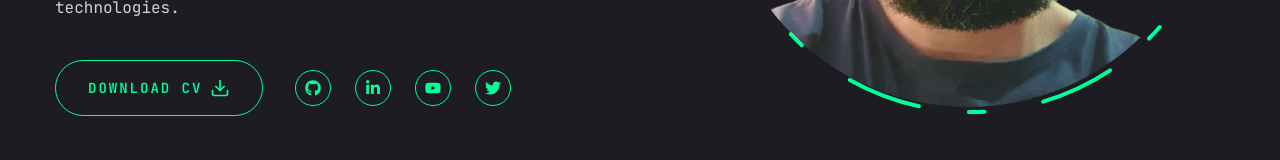
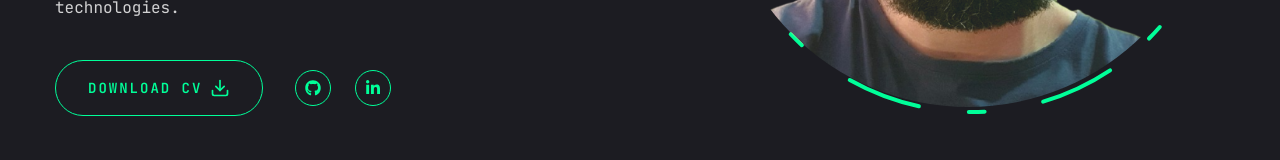
Before and after one commit to mlgonzaga/my_portfolio_dev, a Next.js app: page / in a window 1280 px wide. Shown: the part 564-724 px from the top of the page. Built offline with nearby package versions, Linux system fonts and the light colour scheme.

Commit message:
Update Socials.jsx

```diff
--- a/components/Socials.jsx
+++ b/components/Socials.jsx
@@ -4,9 +4,9 @@ import { FaGithub, FaLinkedinIn, FaYoutube, FaTwitter } from 'react-icons/fa'
 
 const socials = [
     {icon:<FaGithub />, path:'https://github.com/mlgonzaga'},
-    {icon:<FaLinkedinIn />, path:''},
-    {icon:<FaYoutube />, path:''},
-    {icon:<FaTwitter />, path:''},
+    {icon:<FaLinkedinIn />, path:'https://www.linkedin.com/in/mateus-luiz-gonzaga/'},
+   // {icon:<FaYoutube />, path:''},
+    //{icon:<FaTwitter />, path:''},
 ]
 const Socials = ({containerStyles, iconStyles}) => {
     return <div className={containerStyles}>
```
